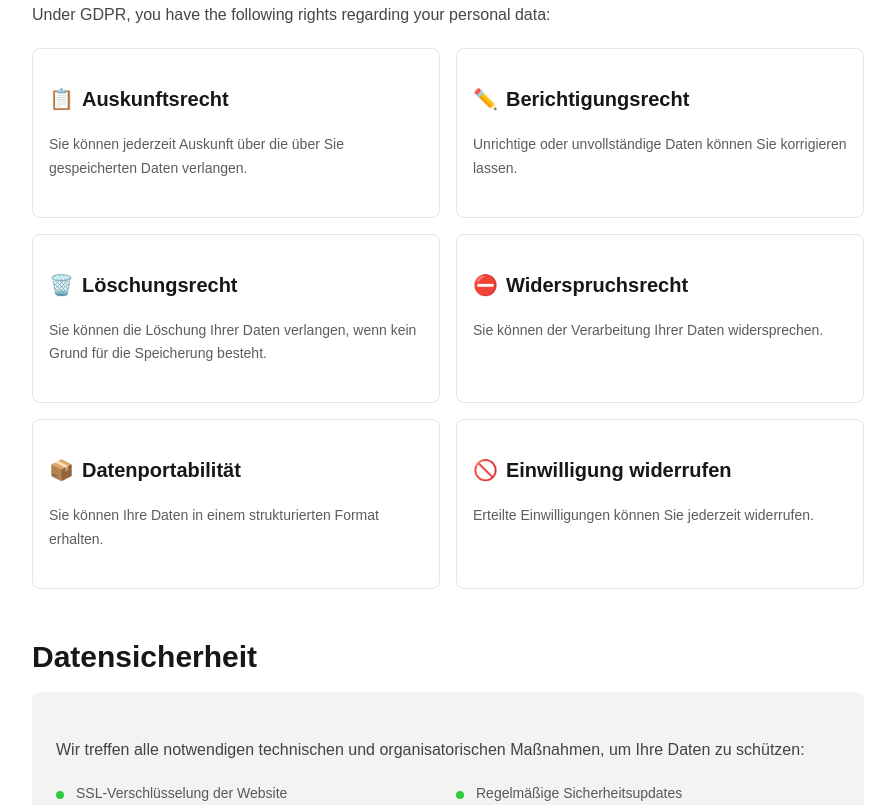
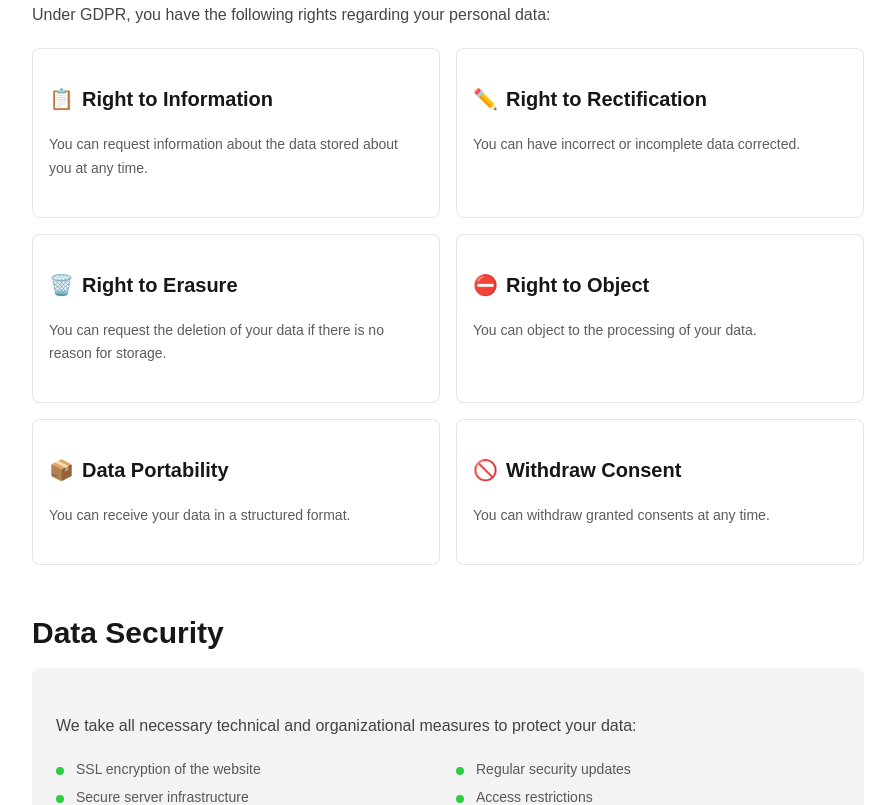
Before and after one commit to daniellambert95/cartertreecare, a Next.js app: page /privacy in a window 1280 px wide. Shown: the part 2180-2985 px from the top of the page, without its empty margins (192-1087 px from the left). Built offline with nearby package versions, Linux system fonts and the light colour scheme; no server answers.

Commit message:
Update page.tsx

```diff
--- a/src/app/privacy/page.tsx
+++ b/src/app/privacy/page.tsx
@@ -268,60 +268,60 @@ export default function PrivacyPolicyPage() {
                 <div className="bg-white border border-neutral/10 rounded-lg p-4">
                   <h4 className="font-semibold text-neutral mb-2 flex items-center">
                     <span className="text-primary mr-2">📋</span>
-                    Auskunftsrecht
+                    Right to Information
                   </h4>
                   <p className="text-sm text-neutral/70">
-                    Sie können jederzeit Auskunft über die über Sie gespeicherten Daten verlangen.
+                    You can request information about the data stored about you at any time.
                   </p>
                 </div>
 
                 <div className="bg-white border border-neutral/10 rounded-lg p-4">
                   <h4 className="font-semibold text-neutral mb-2 flex items-center">
                     <span className="text-primary mr-2">✏️</span>
-                    Berichtigungsrecht
+                    Right to Rectification
                   </h4>
                   <p className="text-sm text-neutral/70">
-                    Unrichtige oder unvollständige Daten können Sie korrigieren lassen.
+                    You can have incorrect or incomplete data corrected.
                   </p>
                 </div>
 
                 <div className="bg-white border border-neutral/10 rounded-lg p-4">
                   <h4 className="font-semibold text-neutral mb-2 flex items-center">
                     <span className="text-primary mr-2">🗑️</span>
-                    Löschungsrecht
+                    Right to Erasure
                   </h4>
                   <p className="text-sm text-neutral/70">
-                    Sie können die Löschung Ihrer Daten verlangen, wenn kein Grund für die Speicherung besteht.
+                    You can request the deletion of your data if there is no reason for storage.
                   </p>
                 </div>
 
                 <div className="bg-white border border-neutral/10 rounded-lg p-4">
                   <h4 className="font-semibold text-neutral mb-2 flex items-center">
                     <span className="text-primary mr-2">⛔</span>
-                    Widerspruchsrecht
+                    Right to Object
                   </h4>
                   <p className="text-sm text-neutral/70">
-                    Sie können der Verarbeitung Ihrer Daten widersprechen.
+                    You can object to the processing of your data.
                   </p>
                 </div>
 
                 <div className="bg-white border border-neutral/10 rounded-lg p-4">
                   <h4 className="font-semibold text-neutral mb-2 flex items-center">
                     <span className="text-primary mr-2">📦</span>
-                    Datenportabilität
+                    Data Portability
                   </h4>
                   <p className="text-sm text-neutral/70">
-                    Sie können Ihre Daten in einem strukturierten Format erhalten.
+                    You can receive your data in a structured format.
                   </p>
                 </div>
 
                 <div className="bg-white border border-neutral/10 rounded-lg p-4">
                   <h4 className="font-semibold text-neutral mb-2 flex items-center">
                     <span className="text-primary mr-2">🚫</span>
-                    Einwilligung widerrufen
+                    Withdraw Consent
                   </h4>
                   <p className="text-sm text-neutral/70">
-                    Erteilte Einwilligungen können Sie jederzeit widerrufen.
+                    You can withdraw granted consents at any time.
                   </p>
                 </div>
               </div>
@@ -329,30 +329,30 @@ export default function PrivacyPolicyPage() {
 
             {/* Data Security */}
             <div className="mb-12">
-              <h2 className="text-2xl font-bold text-neutral mb-4">Datensicherheit</h2>
+              <h2 className="text-2xl font-bold text-neutral mb-4">Data Security</h2>
               <div className="bg-neutral/5 rounded-lg p-6">
                 <p className="text-neutral/80 mb-4">
-                  Wir treffen alle notwendigen technischen und organisatorischen Maßnahmen, um Ihre Daten zu schützen:
+                  We take all necessary technical and organizational measures to protect your data:
                 </p>
                 <div className="grid grid-cols-1 md:grid-cols-2 gap-4">
                   <div className="space-y-2">
                     <div className="flex items-start">
                       <div className="w-2 h-2 bg-primary rounded-full mt-2 mr-3 flex-shrink-0"></div>
-                      <span className="text-sm text-neutral/70">SSL-Verschlüsselung der Website</span>
+                      <span className="text-sm text-neutral/70">SSL encryption of the website</span>
                     </div>
                     <div className="flex items-start">
                       <div className="w-2 h-2 bg-primary rounded-full mt-2 mr-3 flex-shrink-0"></div>
-                      <span className="text-sm text-neutral/70">Sichere Server-Infrastruktur</span>
+                      <span className="text-sm text-neutral/70">Secure server infrastructure</span>
                     </div>
                   </div>
                   <div className="space-y-2">
                     <div className="flex items-start">
                       <div className="w-2 h-2 bg-primary rounded-full mt-2 mr-3 flex-shrink-0"></div>
-                      <span className="text-sm text-neutral/70">Regelmäßige Sicherheitsupdates</span>
+                      <span className="text-sm text-neutral/70">Regular security updates</span>
                     </div>
                     <div className="flex items-start">
                       <div className="w-2 h-2 bg-primary rounded-full mt-2 mr-3 flex-shrink-0"></div>
-                      <span className="text-sm text-neutral/70">Zugriffsbeschränkungen</span>
+                      <span className="text-sm text-neutral/70">Access restrictions</span>
                     </div>
                   </div>
                 </div>
```
